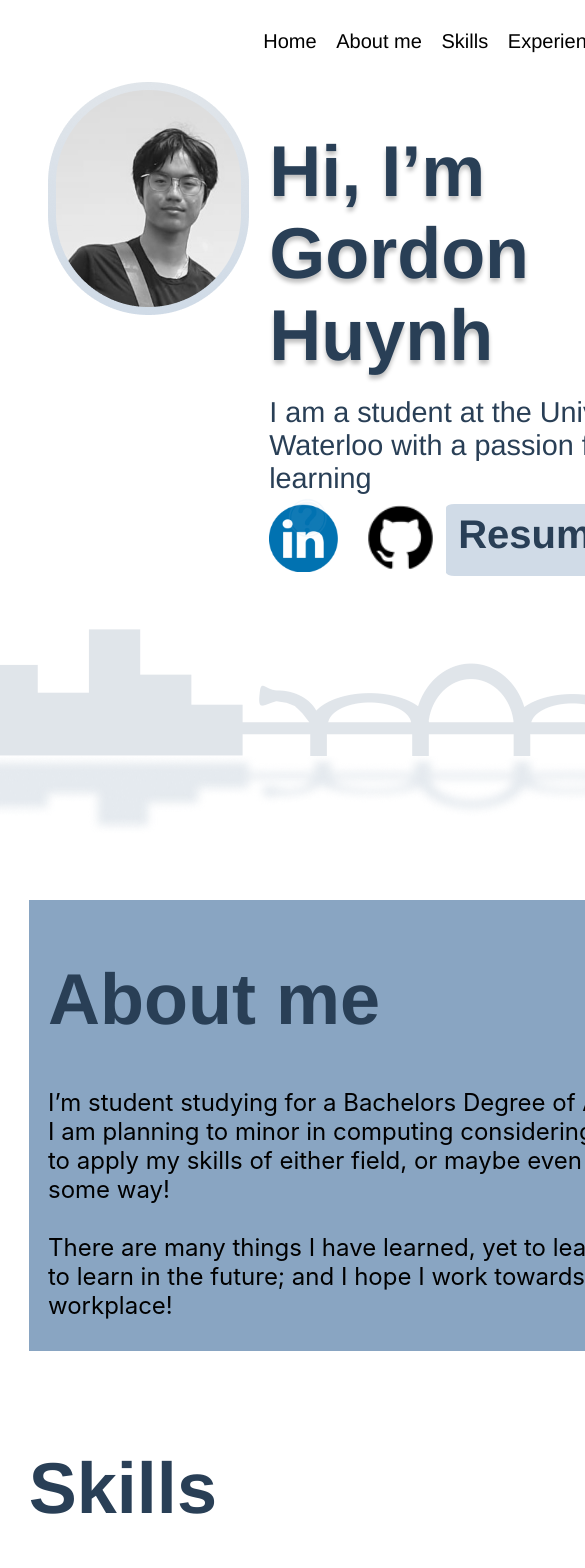
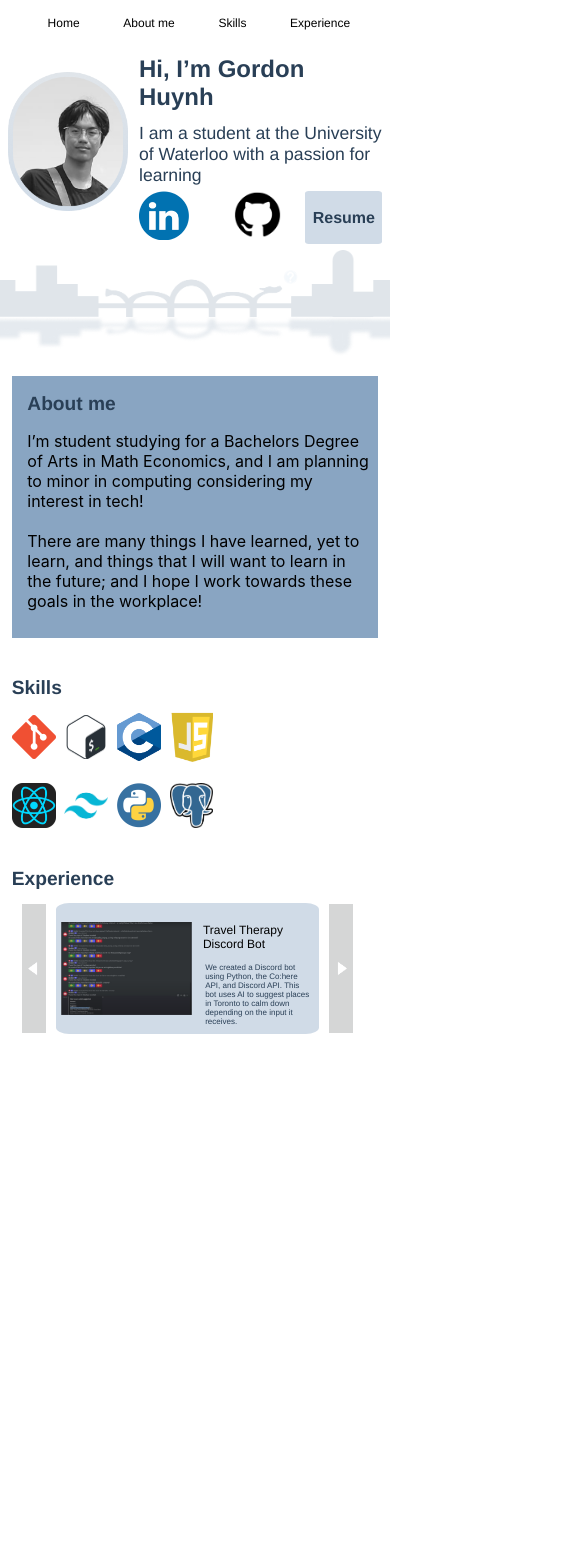
Before and after one commit to CodeOfGordon/Gordons_Website, a React (Vite) app in the folder website_of_gordon/: page / in a window 390 px wide. Shown: the top 1568 px of the page, 585 px wide, since content can reach past the window. After the commit the page ends 1112 px from the top, so only its background shows below. Built offline with nearby package versions, Linux system fonts and the light colour scheme.

Commit message:
Web responsiveness
- Changed some text from About-me
- Redesigned site for smaller resolutions (mobile devices)
- Got rid of in-development contact form for now

```diff
--- a/website_of_gordon/src/App.css
+++ b/website_of_gordon/src/App.css
@@ -1,7 +1,8 @@
 #App {
-    /*height: 368.625em;*/
-    height: 275em;
-    min-width: 960px;
+    /*height: 4400px;
+      min-width: 960px*/
+    height: 100%;
+    width: 100%;
 }
 
 html {
@@ -17,26 +18,25 @@ html {
 
 #navbar-wrapper {
     background-color: #FAFCFF;
-    width: 100%;
-    padding-top: 1%;
+    min-width: 100%;
 }
 
 #navbar {
-    z-index: 999;
-    opacity: 100%;
-    position: sticky;
-    top: 0%; /* need to use (top/left/...) with position: sticky; */
+    position: fixed;
+    top: 0%;
+
     display: flex;
-    width: 40%;
     justify-content: space-evenly;
     font-family: "Noto Sans Tai Viet-Regular", Helvetica;
+    list-style-type: none;
+    font-size: 150%;
+    width: 50%;
     padding: 1%;
-    font-size: 20px;
-    left: 60%;
+    left: 50vw;
 }
-
 a {
     color: black;
+    text-decoration: none;
 }
 a:link {
     text-decoration: none;
@@ -54,16 +54,14 @@ a:active {
 h1 {
     color: #293f56;
     font-family: "Be Vietnam-Bold", Helvetica;
-    font-size: 4.5rem;
+    font-size: 4rem;
 }
 
 
 .info-block {
-    width: 90%;
-    margin-left: 3%;
-    margin-top: 5%;
-    margin-bottom: 0%;
-    margin: 0% 0% 10% 3%;
+    max-width: 90%;
+    min-height: 50%;
+    margin: 0% 3% 10% 3%;
 }
 
 .basic-text {
@@ -74,27 +72,25 @@ h1 {
 
 #home-introduction-wrapper {
     border: none;
-    height: 5%;
-    width: 70%;
-    margin-top: 1%;
-    margin-left: 5%;
-    margin-bottom: 1.5%;
     display: flex;
+    max-width: 100%;
+    margin: 10% 2% 1.5% 2%;
 }
 
 #author {
     margin-right: 3%;
-    height: 100%;
+    max-width: 100%;
+    object-fit: contain;
 }
 
 #info {
     display: flex;
     flex-direction: column;
+    max-width: 100%;
 }
 
 #text-wrapper {
     font-weight: 700;
-    text-shadow: 0px 4px 4px #00000040;
     margin-bottom: 0%;
 }
 
@@ -109,54 +105,45 @@ h1 {
 /*Social medias*/
 #Social-medias {
     display: flex;
-    margin-bottom: 0%;
+    gap: 5%;
+
 }
 
 #linkedin-symbole {
-    width: 70%;
-    margin: 0%;
-    padding: 0%;
+    max-width: 60%;
 }
 
 #github-invertocat {
-    width: 120%;
+    max-width: 100%;
 }
 
 #resume-wrapper {
-    width: 10rem;
-    margin-left: 5%;
-    padding-right: 1.5%;
-    padding-left: 1%;
     color: #393939;
     background-color: #D0DBE7;
     border-radius: 5%;
-    justify-content: center;
-    align-items: center;
+    max-width: 50%;
+    padding: 0% 3% 0% 3%;
+    margin-left: 5%;
 }
 
 #resume {
-    font-size: 2.5rem;
-    margin: 5%;
+    font-size: 150%;
 }
 
 /*images*/
 #More-info2 {
-    position: absolute;
-    left: 72%;
-    top: 59%;
+    position: relative;
     opacity: 10%;
-    width: 5%;
-    height: 5%;
 }
-
 #More-info2:hover {
     transition: 0.3s;
     opacity: 100%;
 }
-
 #info2-icon {
-    height: auto;
-    width: auto;
+    margin-left: 72%;
+    margin-top: 5%;;
+    position: absolute;
+    max-width: 5%;
 }
 
 #city-wrapper {
@@ -177,74 +164,73 @@ h1 {
 /* --About me-- */
 
 #about-me-wrapper {
-    height: 27rem;
-    padding: 1% 2% 1% 2%;
+    max-height: 27rem;
+    padding: 1% 2% 3% 4%;
     background-color: #89A5C2;
 }
 
 /* --Skills-- */
 
 #logos {
+    max-width: 100%;
     display: flex;
     flex-direction: column;
-    width:auto;
+
 }
 
 .logos-block {
+    max-width: 50%;
     display: flex;
-    gap: 10%;
+    flex-shrink: 5;
+    height: auto;
     align-items: center;
+    gap: 5%;
+}
+.logos-block img {
+    max-width: 25%;
+    min-height: inherit;
 }
 
 /* --Experience-- */
 
+#experience-wrapper {
+    margin-bottom: 20%;
+}
 #caroussel {
-    text-align: center;
-    margin: 0%;
-}
-
-#caroussel ul {
-    height: 40rem;
-    padding: 0%;
-    display: inline-block;
+    max-width: 100%;
+    display: flex;
+    flex-direction: row;
 }
 
 .caroussel-button {
     background: transparent;
     border: 0;
-    height: inherit;
-    position: absolute;
-    z-index: 997;
-    opacity: 0%;
+    max-width: 75%;
+    min-height: 100%;
+    opacity: 25%;
 }
 .caroussel-button:hover {
     opacity: 100%;
     transition: .5s;
 }
 .caroussel-button img {
-    height: inherit;
+    max-width: 75%;
+    min-height: 100%;
     cursor: pointer;
-}
-#left-arrow {
-    float: left;
-    left: 2.7rem;
-}
-#right-arrow {
-    float: right;
-    right: 6.4rem;
 }
 
 #caroussel-content {
+    display: flex;
+    flex-basis: 75%;
     background-color: #D0DBE7;
-    width: 85rem;
-    height: 100%;
+    min-width: 75%;
+    max-height: 75%;
     border-radius: 5%;
-    display: flex;
 }
 #caroussel-content img {
     padding: 2%;
-    height: 80%;
-    width: 50%;
+    max-width: 50%;
+    object-fit: contain;
     border-radius: 5%;
 }
 
@@ -254,21 +240,125 @@ h1 {
 #caroussel-text h3 {
     font-family: "Anybody-Regular", Helvetica;
     font-weight: 400;
-    font-size: 3rem;
+    font-size: 200%;
 }
 #caroussel-text p {
     padding: 0% 2% 0% 2%;
     color: #293f56;
     font-family: "Antic Slab-Regular", Helvetica;
-    font-size: 2rem;
+    font-size: 150%;
     font-weight: 400;
 }
 
-/* Contact form */
 
-#form-wrapper {
-    height: 50em;
-    padding: 1% 2% 1% 2%;
-    background-color: #89A5C2;
-    border-radius: 1em;
+@media (max-width: 950px) {
+    #navbar {
+        position: fixed;
+        top: 0%;
+        display: flex;
+        justify-content: space-evenly;
+        font-family: "Noto Sans Tai Viet-Regular", Helvetica;
+        list-style-type: none;
+        font-size: 100%;
+        width: 50%;
+        padding: 1%;
+        left: 50vw;
+    }
+    h1 {
+        font-size: 2rem;
+     }
+    /* --Home introduction-- */
+    #subtext-wrapper {
+        color: #293f56;
+        font-family: "Antic Slab-Regular", Helvetica;
+        font-size: 1.1rem;
+        font-weight: 400;
+        margin-bottom: 2%;
+    }
+    /* --Experience-- */
+    #caroussel-text {
+        padding: 3% 2% 0% 2%;
+    }
+    #caroussel-text h3 {
+        font-family: "Anybody-Regular", Helvetica;
+        font-weight: 400;
+        font-size: 1rem;
+    }
+    #caroussel-text p {
+        padding: 0% 2% 0% 2%;
+        color: #293f56;
+        font-family: "Antic Slab-Regular", Helvetica;
+        font-size: 1rem;
+        font-weight: 400;
+    }
 }
+@media (max-width: 650px) {
+    #navbar {
+        position: fixed;
+        top: 0%; /* need to use (top/left/...) with position: sticky; */
+
+        display: flex;
+        justify-content: space-evenly;
+        font-family: "Noto Sans Tai Viet-Regular", Helvetica;
+        list-style-type: none;
+        font-size: 75%;
+        width: 100%;
+        padding: 1%;
+        left: 0%;
+    }
+    #text-wrapper {
+        font-weight: 700;
+        margin-bottom: 0%;
+        font-size: 1.5rem;
+    }
+    h1 {
+        font-size: 1.2rem;
+    }
+    .basic-text {
+        font-size: 1rem;
+    }
+
+    /* --Home introduction-- */
+    #subtext-wrapper {
+        color: #293f56;
+        font-family: "Antic Slab-Regular", Helvetica;
+        font-size: 1.1rem;
+        font-weight: 400;
+        margin-bottom: 2%;
+    }
+    #author {
+        margin-right: 3%;
+        max-width: 120px;
+        object-fit: contain;
+    }
+    #resume-wrapper {
+        display: flex;
+        align-items: center;
+        color: #393939;
+        background-color: #D0DBE7;
+        border-radius: 5%;
+        max-width: 40%;
+        padding: 0% 3% 0% 3%;
+        margin-left: 5%;
+    }
+    #resume {
+        font-size: 100%;
+    }
+    /* --Experience-- */
+    #caroussel-text {
+        padding: 3% 2% 0% 2%;
+    }
+    #caroussel-text h3 {
+        font-family: "Anybody-Regular", Helvetica;
+        font-weight: 400;
+        font-size: .75rem;
+    }
+    #caroussel-text p {
+        padding: 0% 2% 0% 2%;
+        color: #293f56;
+        font-family: "Antic Slab-Regular", Helvetica;
+        font-size: .5rem;
+        font-weight: 400;
+    }
+
+}
--- a/website_of_gordon/src/App.jsx
+++ b/website_of_gordon/src/App.jsx
@@ -25,10 +25,10 @@ function App() {
 
       <span id="navbar-wrapper">
         <ul id="navbar">
-          <a href="#navbar-wrapper">Home</a>
-          <a href="#about-me-wrapper">About me</a>
-          <a href="#skills-wrapper">Skills</a>
-          <a href="#experience-wrapper">Experience</a>
+          <li><a href="#navbar-wrapper">Home</a></li>
+          <li><a href="#about-me-wrapper">About me</a></li>
+          <li><a href="#skills-wrapper">Skills</a></li>
+          <li><a href="#experience-wrapper">Experience</a></li>
         </ul>
       </span>
       <body>
@@ -63,8 +63,7 @@ function App() {
         <h1>About me</h1>
         <p className='basic-text'>
           I’m student studying for a Bachelors Degree of Arts in Math Economics,
-          and I am planning to minor in computing considering my interest in tech.
-          I hope to apply my skills of either field, or maybe even integrate the two topics in some way!
+          and I am planning to minor in computing considering my interest in tech!
           <br/><br/>
           There are many things I have learned, yet to learn, and things that I will want
           to learn in the future; and I hope I work towards these goals in the workplace!
@@ -90,20 +89,18 @@ function App() {
 
       <div id="experience-wrapper" className="info-block">
         <h1>Experience</h1>
-        <div id="caroussel">
-          <CarousselBlock images={images_} altr={headers} titles={headers} paragraphs={texts}/>
-        </div>
+        <CarousselBlock images={images_} altr={headers} titles={headers} paragraphs={texts}/>
       </div>
 
-      <div id="form-wrapper" className="info-block">
-        <h1>Contact</h1>
+      {/* <div id="form-wrapper" className="info-block">
+        <h1>Under construction</h1>
         <p className='basic-text'>
-          Sign up here to get sent monthly cat pictures to your email inbox
+
         </p>
         <form id='email'>
 
         </form>
-      </div>
+      </div> */}
       </body>
     </div>
   );
--- a/website_of_gordon/src/components/CarousselBlock.jsx
+++ b/website_of_gordon/src/components/CarousselBlock.jsx
@@ -22,12 +22,9 @@ export default function CarousselBlock ({images, altr, titles, paragraphs}) {
         }
     };
     return(
-        <ul>
+        <div id="caroussel">
             <button className="caroussel-button" id="left-arrow" onClick={slideLeft}>
                 <img className="caroussel-button-img" src={leftArrow} alt="left arrow of caroussel"/>
-            </button>
-            <button className="caroussel-button" id="right-arrow" onClick={slideRight}>
-                <img src={rightArrow} alt="right arrow of caroussel"/>
             </button>
             <div id="caroussel-content">
                 <img key={currIndex} src={images[currIndex]} alt={altr}/>
@@ -36,7 +33,9 @@ export default function CarousselBlock ({images, altr, titles, paragraphs}) {
                     <p>{paragraphs[currIndex]}</p>
                 </div>
             </div>
-
-        </ul>
+            <button className="caroussel-button" id="right-arrow" onClick={slideRight}>
+                <img src={rightArrow} alt="right arrow of caroussel"/>
+            </button>
+        </div>
     );
 }
```
Also changed, not shown: website_of_gordon/src/components/LogosBlock.jsx (line endings or trailing spaces), website_of_gordon/src/index.css (line endings or trailing spaces).
